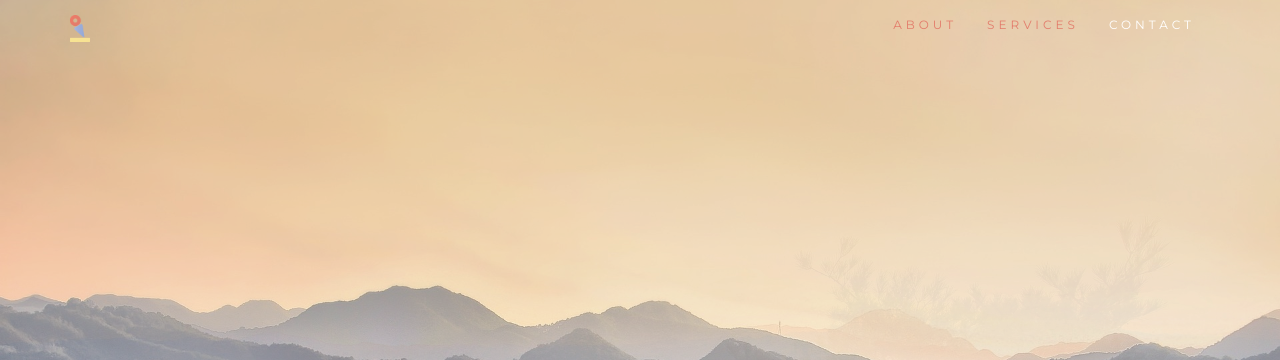
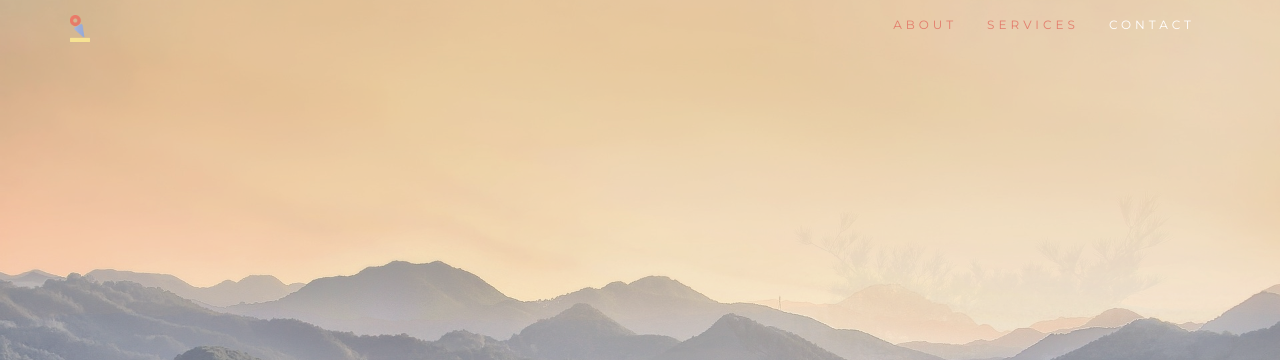
Before and after one commit to yeoncompany/naegot_web, a plain HTML site: page index.html in a window 1280 px wide. Shown: the top 360 px of the page. Drawn offline with nearby package versions, Linux system fonts and the light colour scheme.

Commit message:
배경 수정

```diff
--- a/naegot.css
+++ b/naegot.css
@@ -19,7 +19,7 @@ h4 {
 }
 .slideshow {
 	width: 100%;
-	height: 850px;
+	height: 100vh;
 	background-position: center center;
 	background-size: cover;
 	background-repeat: no-repeat;
@@ -39,7 +39,7 @@ h4 {
 #first {
 	position: absolute;
 	top: 0;
-	height: 850px;
+	height: 100vh;
 	padding-top: 350px;
 	background-color: transparent;
 	/* overflow: hidden; */
```
